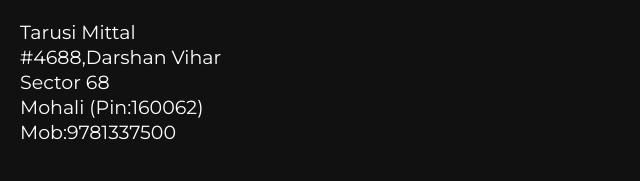
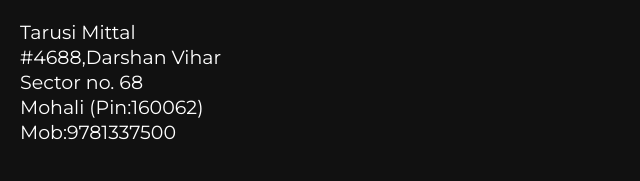
Before and after one commit to Tarusimittal/Tarusimittal.github.io, a plain HTML site: page notyet.html in a window 1280 px wide. Shown: the part 850-1031 px from the top of the page, 0-640 px from the left. Drawn offline with Linux system fonts and the light colour scheme.

Commit message:
Update notyet.html

```diff
--- a/notyet.html
+++ b/notyet.html
@@ -36,7 +36,7 @@
 			<ul>
 				<li>Tarusi Mittal</li>
 				<li>#4688,Darshan Vihar</li>
-				<li>Sector 68</li>
+				<li>Sector no. 68</li>
 				<li>Mohali (Pin:160062)</li>
 				<li id="mob">Mob:9781337500</li>
 			</ul>
```
